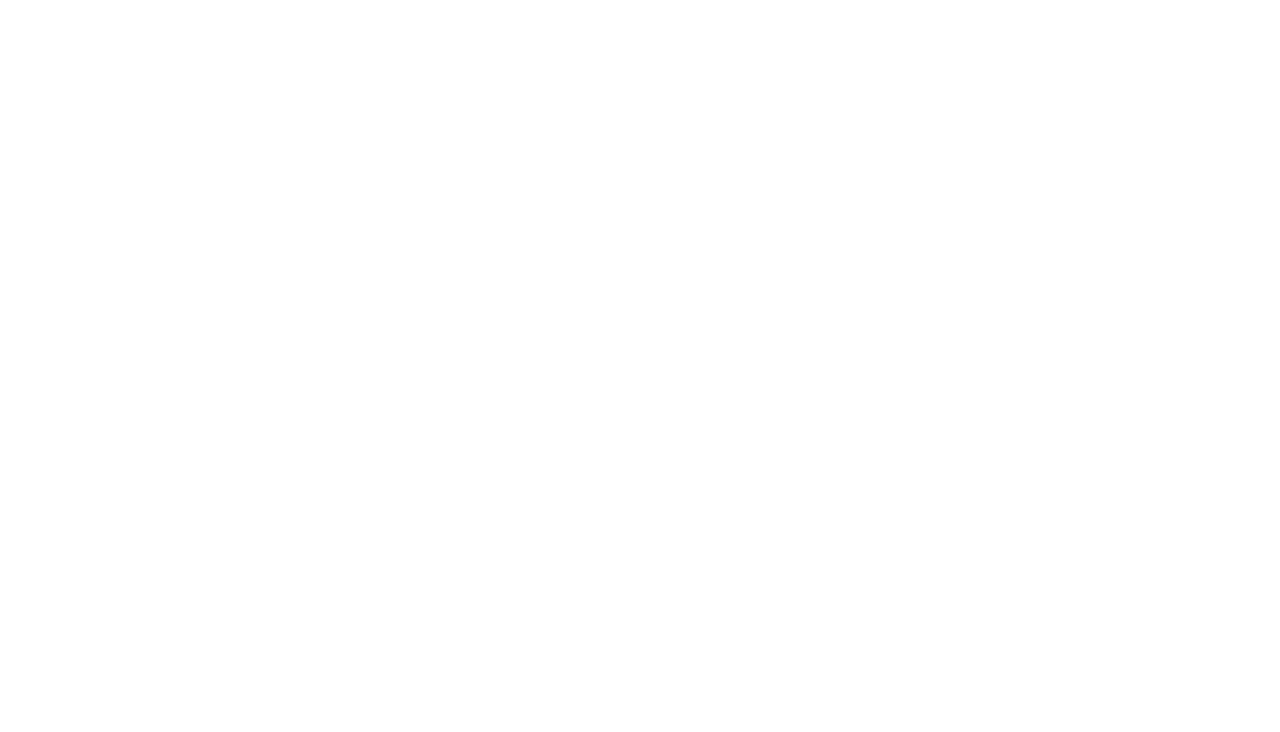
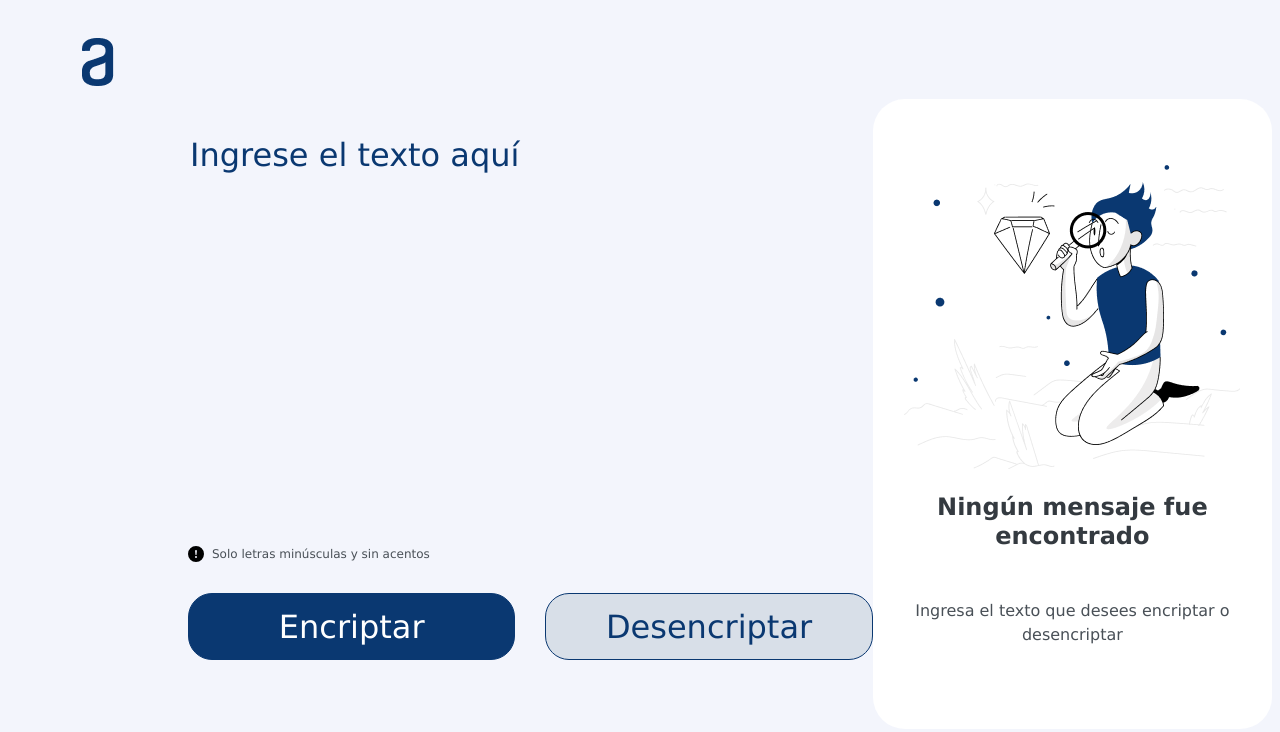
Before and after one commit to Camilost1404/Challenge-ONE-Encriptador, a plain HTML site: page index.html in a window 1280 px wide. Drawn offline with Linux system fonts and the light colour scheme.

Commit message:
Front desktop terminado

```diff
--- a/index.html
+++ b/index.html
@@ -5,11 +5,50 @@
         <meta charset="UTF-8">
         <meta http-equiv="X-UA-Compatible" content="IE=edge">
         <meta name="viewport" content="width=device-width, initial-scale=1.0">
-        <title>Document</title>
+        <title>Encriptador</title>
+        <link rel="stylesheet" href="styles.css">
     </head>
 
     <body>
 
+
+        <header>
+            <img class="logo" src="./assets/Logo.png" alt="Logo" width="120" height="48">
+        </header>
+
+        <main>
+            <section class="seccion-principal">
+                <textarea class="text-area" cols="30" rows="10" placeholder="Ingrese el texto aquí"
+                    maxlength="250"></textarea>
+                <div class="container-info">
+                    <svg xmlns="http://www.w3.org/2000/svg" width="16" height="16" fill="currentColor"
+                        class="bi bi-exclamation-circle-fill" viewBox="0 0 16 16">
+                        <path
+                            d="M16 8A8 8 0 1 1 0 8a8 8 0 0 1 16 0zM8 4a.905.905 0 0 0-.9.995l.35 3.507a.552.552 0 0 0 1.1 0l.35-3.507A.905.905 0 0 0 8 4zm.002 6a1 1 0 1 0 0 2 1 1 0 0 0 0-2z" />
+                    </svg>
+                    <p class="informacion">Solo letras minúsculas y sin acentos</p>
+                </div>
+                <div class="botones">
+                    <button class="btn-encriptar" onclick="btnEncriptar()">Encriptar</button>
+                    <button class="btn-desencriptar" onclick="btnDesencriptar()">Desencriptar</button>
+                </div>
+            </section>
+            <section class="seccion-sin-resultado">
+                <img src="./assets/Muñeco.png" alt="Muñeco" class="muñeco">
+                <div class="sin-resultado">
+                    <p class="informacion-sin-resultado">Ningún mensaje fue encontrado</p>
+                    <p class="informacion-sin-resultado-2">Ingresa el texto que desees encriptar o desencriptar</p>
+                </div>
+            </section>
+            <section class="seccion-con-resultado">
+                <textarea class="mensaje" rows="10" disabled></textarea>
+                <div class="botones">
+                    <button class="copiar" onclick="copiar()">Copiar</button>
+                </div>
+            </section>
+        </main>
+
+
     </body>
 
 </html>
--- a/styles.css
+++ b/styles.css
@@ -0,0 +1,175 @@
+* {
+    background: #F3F5FC;
+    font-family: Verdana, Geneva, Tahoma, sans-serif;
+    font-weight: 400;
+    font-size: 32px;
+    line-height: 150%;
+    overflow-y: hidden;
+
+}
+
+.logo {
+    margin-top: 30px;
+    margin-left: 30px;
+}
+
+main {
+    display: flex;
+    margin-bottom: 10px;
+    margin-left: 180px;
+    justify-content: space-around;
+}
+
+.seccion-principal {
+    display: flex;
+    flex-direction: column;
+}
+
+.text-area {
+    height: 400px;
+    border: none;
+    color: #0A3871;
+    margin-top: 30px;
+    padding: 2px;
+    resize: none;
+}
+
+::placeholder {
+    color: #0A3871;
+}
+
+.text-area:focus {
+    outline: none;
+}
+
+.container-info{
+    display: flex;
+    flex-direction: row;
+    align-items: center;
+    padding: 0;
+    gap: 8px;
+}
+
+.informacion {
+    color: #495057;
+    font-size: 12px;
+    line-height: 18px;
+}
+
+.botones {
+    display: flex;
+    margin-top: 18px;
+}
+
+.btn-desencriptar {
+    background: #D8DFE8;
+    border: 1px solid #0A3871;
+    border-radius: 24px;
+    color: #0A3871;
+    cursor: pointer;
+    height: 67px;
+    margin-left: 30px;
+    width: 328px;
+}
+
+.btn-desencriptar:hover {
+    background-color: rgba(216, 223, 232, 0.6);
+}
+
+.btn-encriptar {
+    background-color: #0A3871;
+    border: 1px solid #0A3871;
+    border-radius: 24px;
+    color: white;
+    cursor: pointer;
+    height: 67px;
+    width: 328px;
+}
+
+.btn-encriptar:hover {
+    background-color: rgba(10, 56, 113, 0.8);
+}
+
+.seccion-sin-resultado {
+    height: 630px;
+    width: 400px;
+    background-color: white;
+    border: none;
+    border-radius: 32px;
+    display: flex;
+    flex-direction: column;
+    align-items: center;
+    justify-content: center
+}
+
+.muñeco{
+    background-color: white;
+}
+
+.sin-resultado {
+    display: flex;
+    flex-direction: column;
+    align-items: flex-start;
+    padding: 0;
+    gap: 8px;
+    width: 336px;
+    background-color: white;
+}
+
+.informacion-sin-resultado{
+    font-weight: 700;
+    font-size: 24px;
+    line-height: 120%;
+    text-align: center;
+    color: #343A40;
+    background-color: white;
+}
+
+.informacion-sin-resultado-2{
+    font-weight: 400;
+    font-size: 16px;
+    line-height: 150%;
+    text-align: center;
+    background-color: white;
+    color: #495057;
+}
+
+.seccion-con-resultado {
+    height: 630px;
+    width: 400px;
+    background-color: white;
+    border: none;
+    border-radius: 32px;
+    display: none;
+    flex-direction: column;
+    align-items: center;
+    justify-content: center
+}
+
+.mensaje {
+    height: 80%;
+    background: white;
+    border: none;
+    color: #0A3871;
+    resize: none;
+    padding-top: 0px;
+    padding-left: 0px;
+    padding-right: 0px;
+    box-sizing: border-box;
+    padding-bottom: 0px;
+    font-size: 24px;
+    width: 336px;
+}
+
+.mensaje:focus {
+    outline: none;
+}
+
+.copiar {
+    border: 1px solid #0A3871;
+    border-radius: 24px;
+    color: #0A3871;
+    cursor: pointer;
+    height: 67px;
+    width: 336px;
+}
```
